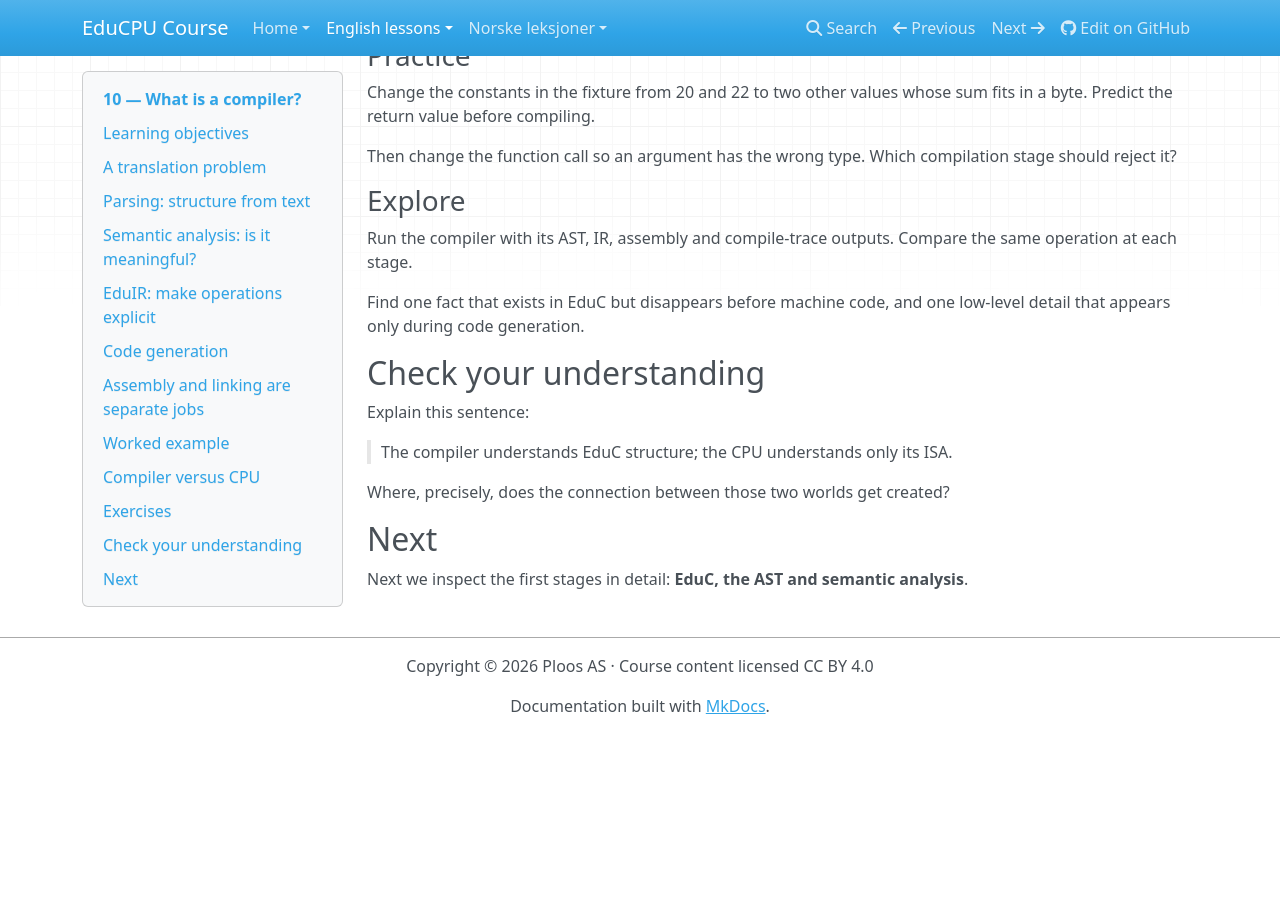
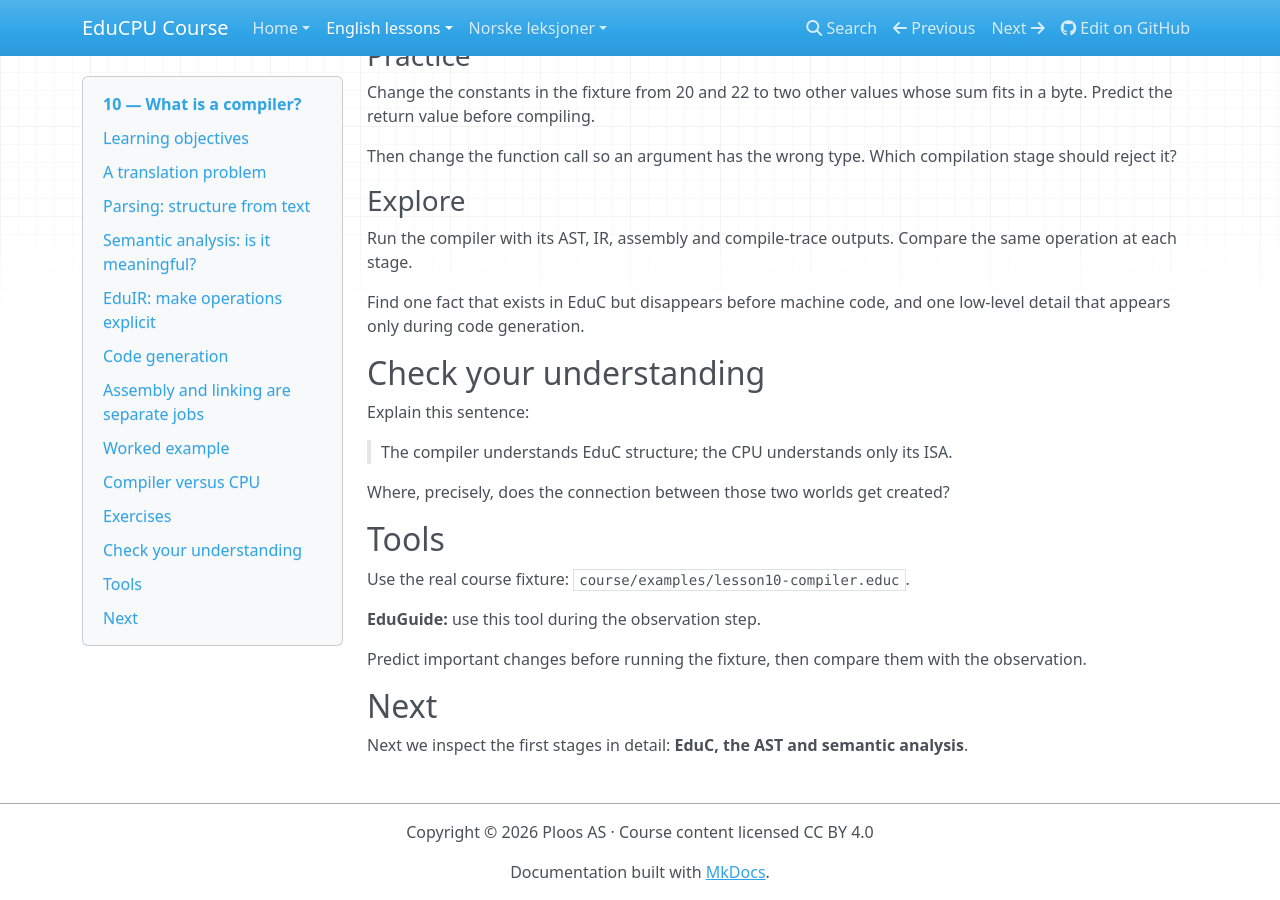
Before and after one commit to Ploos-AS/EduCPU, an MkDocs documentation site: the page built from course/en/lessons/10-what-is-a-compiler.md, in a window 1280 px wide and 900 px high, scrolled down 3497 px. Built offline with MkDocs 1.6.1, drawn with Linux system fonts in a browser that asks for light colours; nearby versions of some CDN libraries; before the commit the page ends 4231 px from its top, so only the background shows below that.

Commit message:
Pedagogy: expose tools and fixture in 10-what-is-a-compiler.md

```diff
--- a/course/en/lessons/10-what-is-a-compiler.md
+++ b/course/en/lessons/10-what-is-a-compiler.md
@@ -182,6 +182,14 @@
 
 Where, precisely, does the connection between those two worlds get created?
 
+## Tools
+
+Use the real course fixture: `course/examples/lesson10-compiler.educ`.
+
+**EduGuide:** use this tool during the observation step.
+
+Predict important changes before running the fixture, then compare them with the observation.
+
 ## Next
 
 Next we inspect the first stages in detail: **EduC, the AST and semantic analysis**.
```
